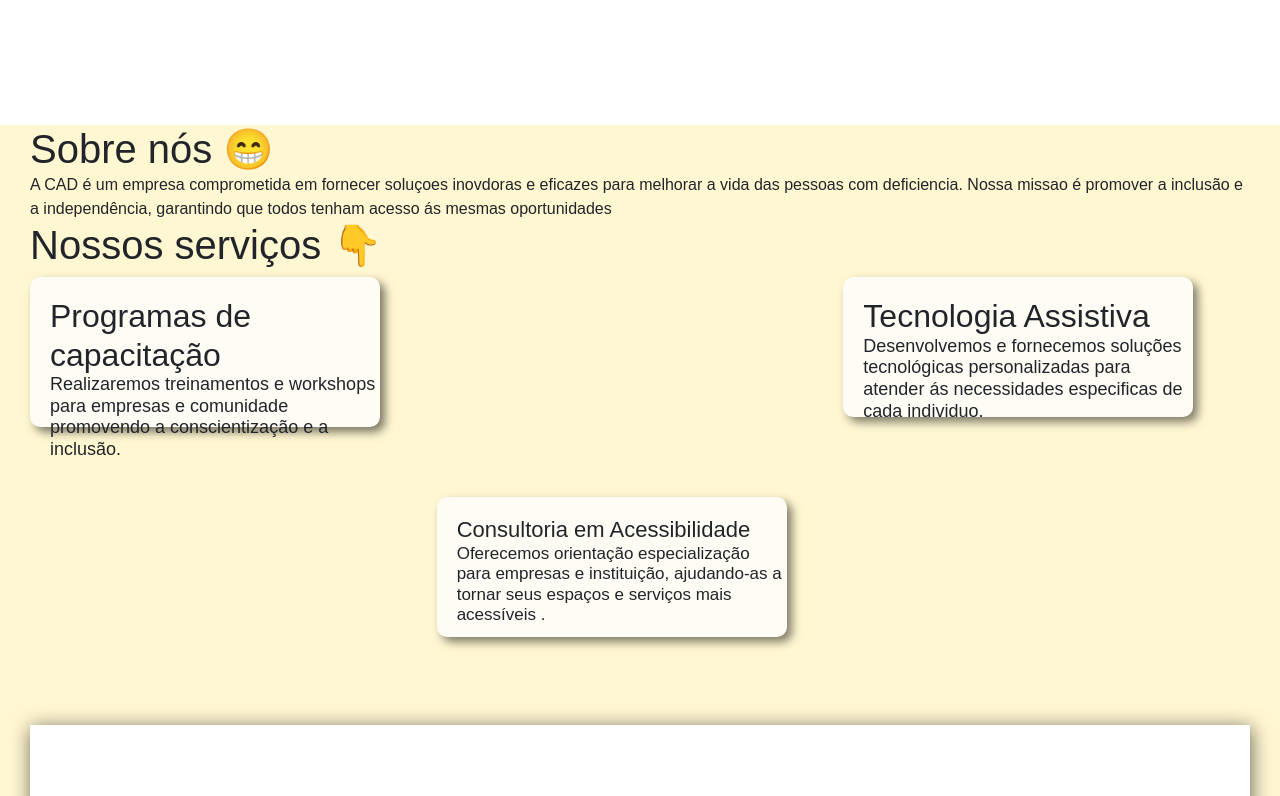
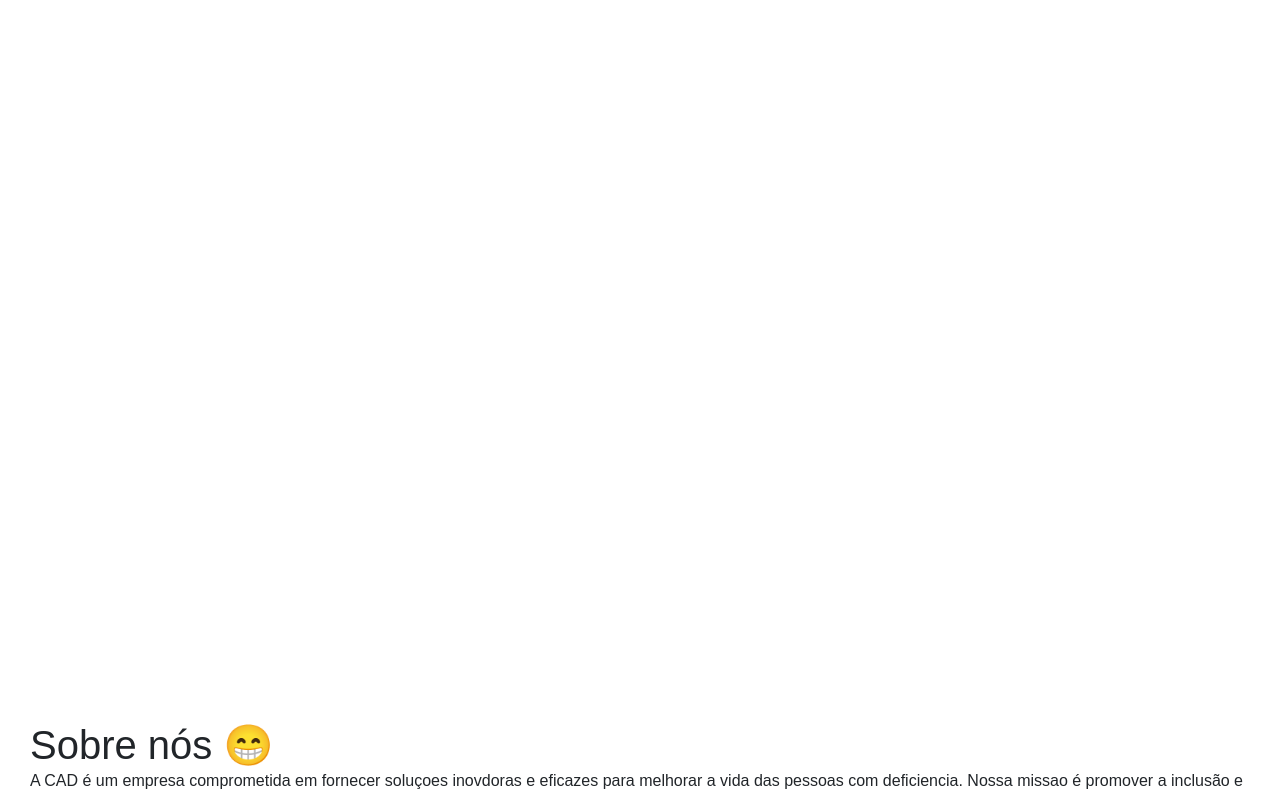
Before and after one commit to muriloH421/CentroAjudaDeficiente, a React (Vite) app: page / in a window 1280 px wide. Shown: the top 796 px of the page. Built offline with nearby package versions, Linux system fonts and the light colour scheme.

Commit message:
correção de code

```diff
--- a/index.html
+++ b/index.html
@@ -2,7 +2,7 @@
 <html lang="pt-BR">
   <head>
     <meta charset="UTF-8" />
-    <link rel="icon" type="image/svg+xml" href="/vite.svg" />
+    <link rel="icon" type="" href="" />
     <meta name="viewport" content="width=device-width, initial-scale=1.0" />
     <title>CAD</title>
   </head>
--- a/src/pages/App.css
+++ b/src/pages/App.css
@@ -1,4 +1,2 @@
-* {
-  margin: 0;
-  padding: 0;
+body {
 }
--- a/src/routes/Home/Home.module.css
+++ b/src/routes/Home/Home.module.css
@@ -1,9 +1,9 @@
-body {
+/* body {
   margin: 0;
   padding: 0;
   height: 30em;
   background-color: #fff7d1;
-}
+} */
 .NewBoardBoard_img1 {
   position: relative;
 }
--- a/src/routes/Login/Login.module.css
+++ b/src/routes/Login/Login.module.css
@@ -1,11 +1,11 @@
-body {
+/* body {
   background-color: #fff7d1;
   height: 60rem;
   width: auto;
   display: flex;
   align-items: center;
   justify-content: center;
-}
+} */
 .PageLoginBoard_div1 {
   width: 50%;
   height: 50%;
```
